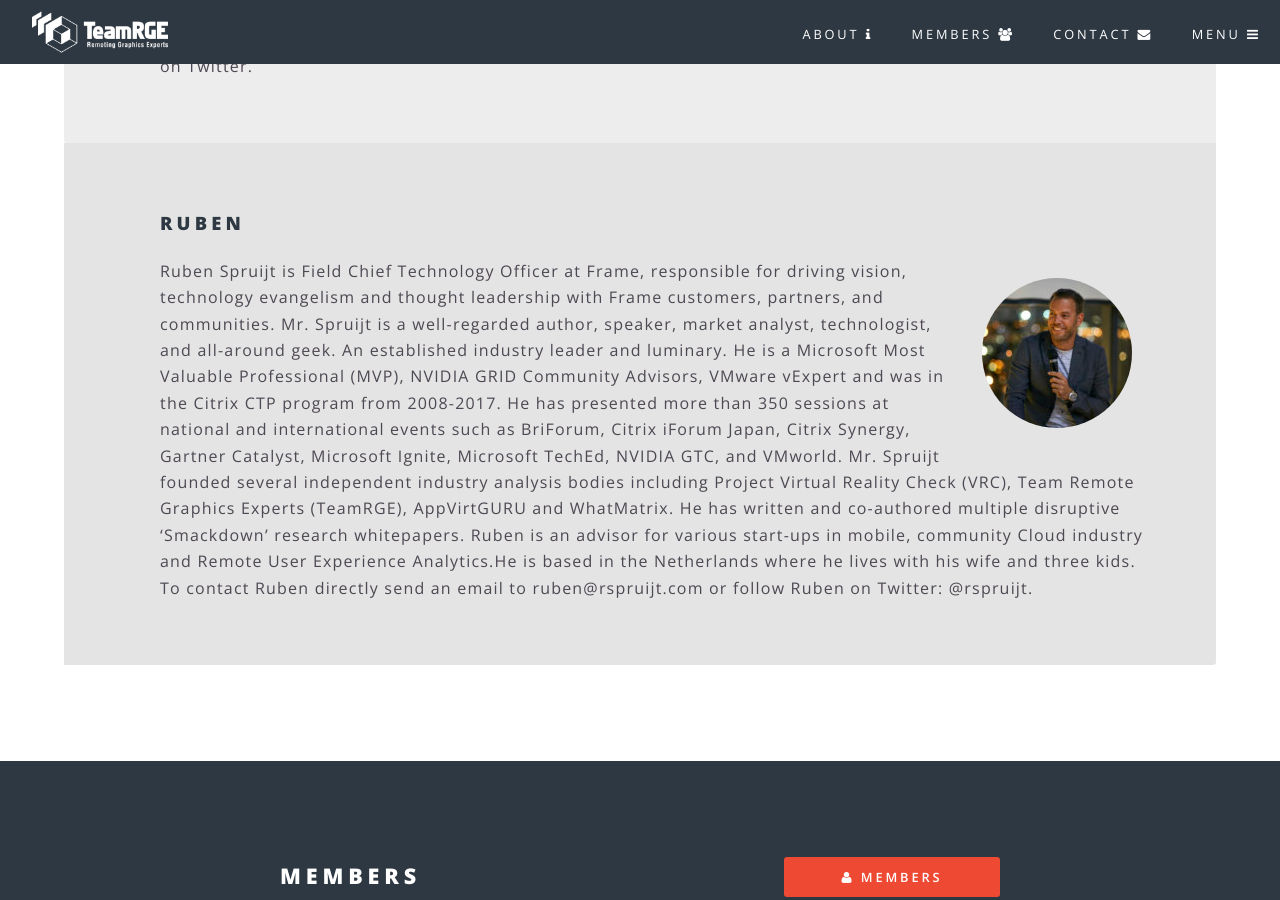
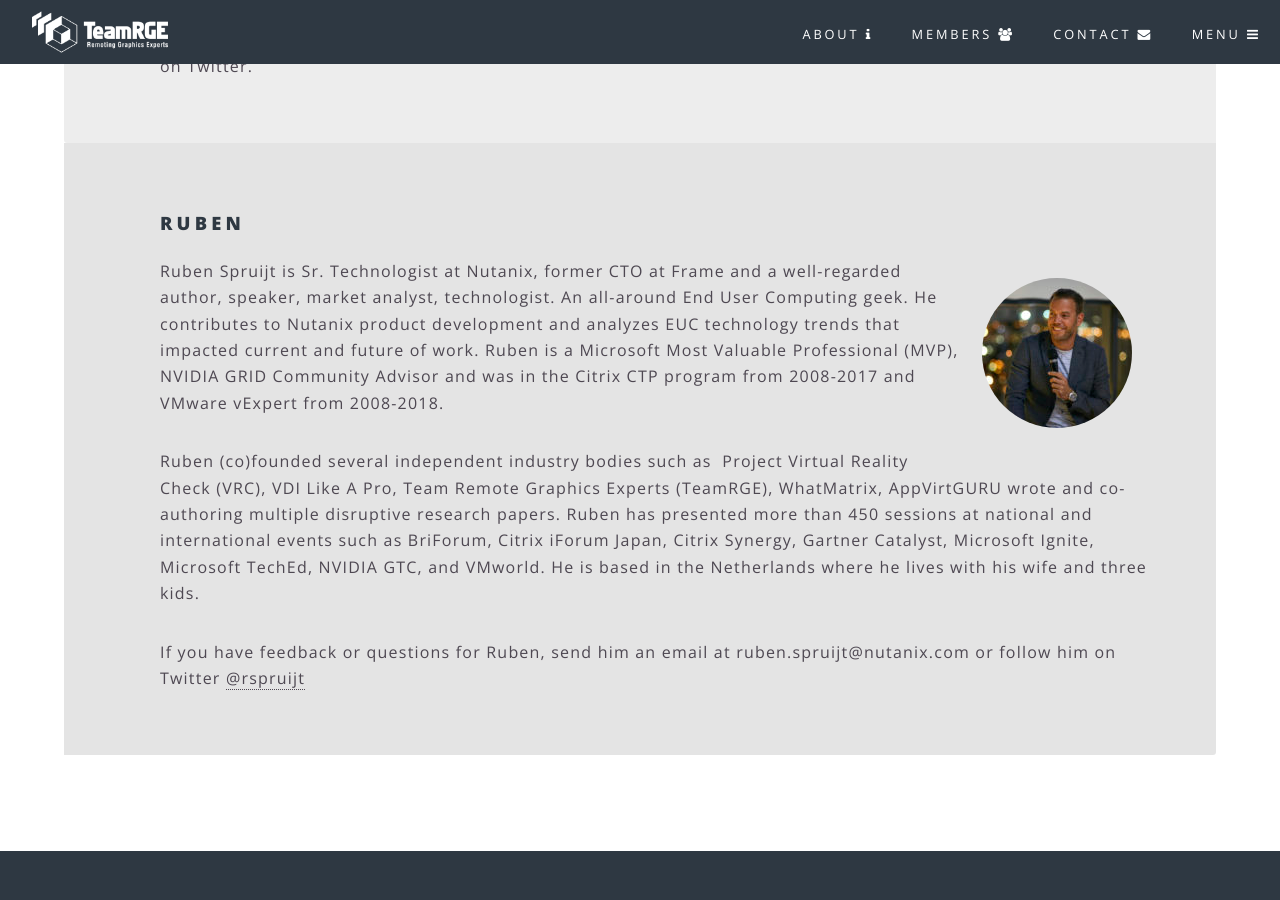
Before and after one commit to TeamRGE/teamrge-website, a Jekyll site: the page built from index.html, in a window 1280 px wide and 900 px high, scrolled down 3531 px. Built offline with Jekyll 4.4.1, drawn with Linux system fonts in a browser that asks for light colours; comment, search, counter and statistics services are not loaded.

Commit message:
Updated the bio for Ruben on both front page and member page

```diff
--- a/index.html
+++ b/index.html
@@ -87,7 +87,9 @@
 									<div class="picture">
 										<img src="assets/images/members/ruben.png" alt="" />
 									</div>
-									<p>Ruben Spruijt is Field Chief Technology Officer at Frame, responsible for driving vision, technology evangelism and thought leadership with Frame customers, partners, and communities. Mr. Spruijt is a well-regarded author, speaker, market analyst, technologist, and all-around geek. An established industry leader and luminary. He is a Microsoft Most Valuable Professional (MVP), NVIDIA GRID Community Advisors, VMware vExpert and was in the Citrix CTP program from 2008-2017. He has presented more than 350 sessions at national and international events such as BriForum, Citrix iForum Japan, Citrix Synergy, Gartner Catalyst, Microsoft Ignite, Microsoft TechEd, NVIDIA GTC, and VMworld. Mr. Spruijt founded several independent industry analysis bodies including Project Virtual Reality Check (VRC), Team Remote Graphics Experts (TeamRGE), AppVirtGURU and WhatMatrix. He has written and co-authored multiple disruptive ‘Smackdown’ research whitepapers.  Ruben is an advisor for various start-ups in mobile, community Cloud industry and Remote User Experience Analytics.He is based in the Netherlands where he lives with his wife and three kids. To contact Ruben directly send an email to ruben@rspruijt.com or follow Ruben on Twitter: @rspruijt.</p>
+									<p>Ruben Spruijt is Sr. Technologist at Nutanix, former CTO at Frame and a well-regarded author, speaker, market analyst, technologist. An all-around End User Computing geek. He contributes to Nutanix product development and analyzes EUC technology trends that impacted current and future of work. Ruben is a Microsoft Most Valuable Professional (MVP), NVIDIA GRID Community Advisor and was in the Citrix CTP program from 2008-2017 and VMware vExpert from 2008-2018.</p>
+									<p>Ruben (co)founded several independent industry bodies such as  Project Virtual Reality Check (VRC), VDI Like A Pro, Team Remote Graphics Experts (TeamRGE), WhatMatrix, AppVirtGURU wrote and co-authoring multiple disruptive research papers. Ruben has presented more than 450 sessions at national and international events such as BriForum, Citrix iForum Japan, Citrix Synergy, Gartner Catalyst, Microsoft Ignite, Microsoft TechEd, NVIDIA GTC, and VMworld. He is based in the Netherlands where he lives with his wife and three kids.</p>
+									<p>If you have feedback or questions for Ruben, send him an email at ruben.spruijt@nutanix.com or follow him on Twitter <a href="https://twitter.com/rspruijt" target="_blank">@rspruijt</a></p>
 								</li>
 							</ul>
 						</div>
--- a/members/ruben-spruijt.html
+++ b/members/ruben-spruijt.html
@@ -7,8 +7,9 @@
 
 <img class="member-page-image" src="{{ site.baseurl }}/{{ member.picture }}" alt="{{ member.display_name }}">
 <div>
-    <p>Ruben Spruijt is Field Chief Technology Officer at Frame, responsible for driving vision, technology evangelism and thought leadership with Frame customers, partners and communities. Mr. Spruijt is a well-regarded author, speaker, market analyst, technologist, and all-around geek. An established industry leader and luminary. He is a Microsoft Most Valuable Professional (MVP), NVIDIA GRID Community Advisors, VMware vExpert and was in the Citrix CTP program from 2008-2017.</p>
-    <p>He has presented more than 250 sessions at national and international events such as BriForum, Citrix iForum Japan, Citrix Synergy, Gartner Catalyst, Microsoft Ignite, Microsoft TechEd, NVIDIA GTC, and VMworld. Mr. Spruijt founded several independent industry analysis bodies including Project Virtual Reality Check (VRC), Team Remote Graphics Experts (TeamRGE), AppVirtGURU written and co-authoring multiple disruptive ‘Smackdown’ research whitepapers.  Ruben is an advisor for various start-ups in mobile, community Cloud industry and Remote User Experience Analytics.</p>
+    <p>Ruben Spruijt is Sr. Technologist at Nutanix, former CTO at Frame and a well-regarded author, speaker, market analyst, technologist. An all-around End User Computing geek. He contributes to Nutanix product development and analyzes EUC technology trends that impacted current and future of work. Ruben is a Microsoft Most Valuable Professional (MVP), NVIDIA GRID Community Advisor and was in the Citrix CTP program from 2008-2017 and VMware vExpert from 2008-2018.</p>
+    <p>Ruben (co)founded several independent industry bodies such as  Project Virtual Reality Check (VRC), VDI Like A Pro, Team Remote Graphics Experts (TeamRGE), WhatMatrix, AppVirtGURU wrote and co-authoring multiple disruptive research papers. Ruben has presented more than 450 sessions at national and international events such as BriForum, Citrix iForum Japan, Citrix Synergy, Gartner Catalyst, Microsoft Ignite, Microsoft TechEd, NVIDIA GTC, and VMworld. He is based in the Netherlands where he lives with his wife and three kids.</p>
+    <p>If you have feedback or questions for Ruben, send him an email at ruben.spruijt@nutanix.com or follow him on Twitter <a href="https://twitter.com/rspruijt" target="_blank">@rspruijt</a></p>
 </div>
 
 {% include social.html %}
```
